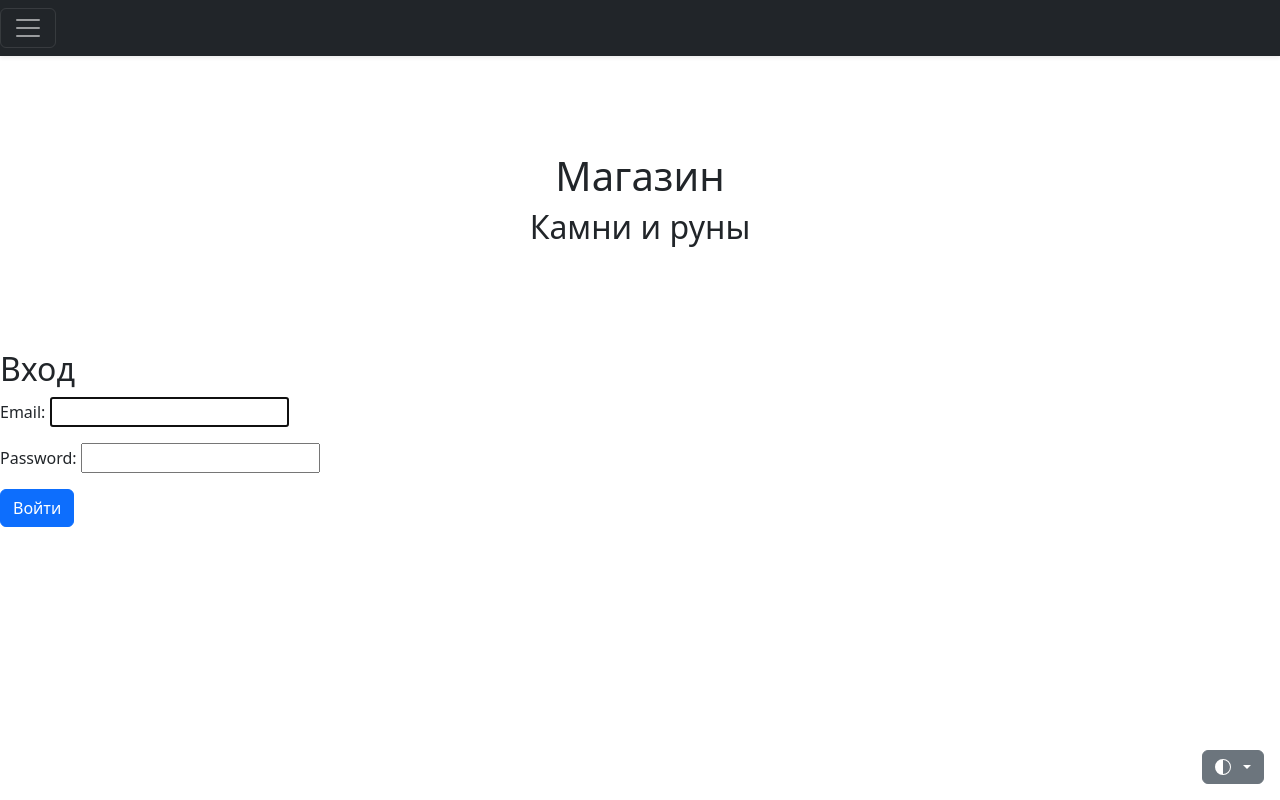
After one commit to botnbot/django_ishop, a Django app: page /users/login/ in a window 1280 px wide. The commit adds this page. Run offline with Django 5.2, Linux system fonts and the light colour scheme; some libraries are stand-ins or nearby versions.

Commit message:
authenticated & login/logout realized

```diff
--- a/catalog/templates/catalog/contacts.html
+++ b/catalog/templates/catalog/contacts.html
@@ -1,4 +1,4 @@
-{% extends 'catalog/base.html' %}
+{% extends 'base.html' %}
 
 {% block content %}
 
--- a/catalog/templates/catalog/product_details.html
+++ b/catalog/templates/catalog/product_details.html
@@ -1,4 +1,4 @@
-{% extends 'catalog/base.html' %}
+{% extends 'base.html' %}
 {% block content %}
 <div class="container py-5 bg-body-tertiary">
     <h2 class="mb-4">Подробное описание</h2>
--- a/catalog/templates/catalog/product_form.html
+++ b/catalog/templates/catalog/product_form.html
@@ -1,4 +1,4 @@
-{% extends 'catalog/base.html' %}
+{% extends 'base.html' %}
 {% block content %}
 <h2>Форма продукта</h2>
 
--- a/catalog/templates/catalog/product_list.html
+++ b/catalog/templates/catalog/product_list.html
@@ -1,4 +1,4 @@
-{% extends 'catalog/base.html' %}
+{% extends 'base.html' %}
 {% block content %}
 <div class="album py-5 bg-body-tertiary">
     <div class="container">
--- a/config/settings.py
+++ b/config/settings.py
@@ -1,6 +1,7 @@
 import os
 from pathlib import Path
 
+from django.urls import reverse_lazy
 from dotenv import load_dotenv
 
 # Загружаем переменные окружения из файла .env
@@ -32,6 +33,8 @@ INSTALLED_APPS = [
     "catalog",
     "blogera",
 ]
+
+LOGIN_REDIRECT_URL = reverse_lazy('catalog:products_list')
 
 AUTH_USER_MODEL = 'users.CustomUser'
 
--- a/config/urls.py
+++ b/config/urls.py
@@ -23,8 +23,8 @@ from config import settings
 urlpatterns = [
     path("admin/", admin.site.urls),
     path("", include("catalog.urls", namespace="catalog")),
-    path('blogs/', include('blogera.urls')),
-
+    path('blogs/', include('blogera.urls', namespace="blogera")),
+    path('users/', include('users.urls', namespace="users")),
 ]
 if settings.DEBUG:
     urlpatterns += static(settings.MEDIA_URL, document_root=settings.MEDIA_ROOT)
--- a/templates/includes/menu.html
+++ b/templates/includes/menu.html
@@ -2,18 +2,37 @@
     <div class="collapse text-bg-dark" id="navbarHeader">
         <div class="container">
             <div class="row">
-                <div class="col-sm-8 col-md-7 py-4"><h2>Магазин</h2>
-                <a href="{% url 'catalog:product_list' %}" class="text-body-secondary">Камни и руны</a>
+                <div class="col-md-7 py-4"><h2>Магазин</h2>
+                    <a href="{% url 'catalog:product_list' %}" class="text-body-secondary">Камни и руны</a>
                 </div>
-                <div class="col-sm-4 offset-md-1 py-4"><h5>Контакты</h5>
-                        <a href="{% url 'catalog:contacts' %}" class="text-white">Свяжитесь с нами</a>
+                {% if user.is_authenticated %}
+                <div class="col-sm-1 py-4">
+                    <form action="{% url 'users:logout' %}" method="post">
+                        {% csrf_token %}
+                        <button type="submit" class="btn btn-link text-white p-0">Выход</button>
+                    </form>
+                </div>
+                {% else %}
+                <div class="col-sm-1 py-4">
+                    <a href="{% url 'users:login' %}" class="text-white">Войти</a>
+                </div>
+                <div class="col-sm-2 py-4">
+                    <form action="{% url 'users:register' %}" method="post">
+                        {% csrf_token %}
+                        <button type="submit" class="btn btn-link text-white p-0">Зарегистрироватся</button>
+                    </form>
+                </div>
+                {% endif %}
+
+                <div class="col-sm-2  py-4"><h5>Контакты</h5>
+                    <a href="{% url 'catalog:contacts' %}" class="text-white">Свяжитесь с нами</a>
                 </div>
             </div>
         </div>
     </div>
     <div class="navbar navbar-dark bg-dark shadow-sm">
-            <button class="navbar-toggler" type="button" data-bs-toggle="collapse" data-bs-target="#navbarHeader"
-                    aria-controls="navbarHeader" aria-expanded="false" aria-label="Toggle navigation"><span
-                    class="navbar-toggler-icon"></span></button>
+        <button class="navbar-toggler" type="button" data-bs-toggle="collapse" data-bs-target="#navbarHeader"
+                aria-controls="navbarHeader" aria-expanded="false" aria-label="Toggle navigation"><span
+                class="navbar-toggler-icon"></span></button>
     </div>
 </header>
--- /dev/null
+++ b/users/templates/users/login.html
@@ -0,0 +1,12 @@
+{% extends "base.html" %}
+
+{% block title %}Вход{% endblock %}
+
+{% block content %}
+  <h2>Вход</h2>
+  <form method="post">
+    {% csrf_token %}
+    {{ form.as_p }}
+    <button type="submit" class="btn btn-primary">Войти</button>
+  </form>
+{% endblock %}
--- /dev/null
+++ b/users/urls.py
@@ -0,0 +1,12 @@
+from django.urls import path
+from django.contrib.auth.views import LoginView, LogoutView
+
+from .views import RegisterView
+
+app_name = 'users'
+
+urlpatterns = [
+    path('login/', LoginView.as_view(template_name='users/login.html'), name='login'),
+    path('logout/', LogoutView.as_view(next_page='catalog:product_list'), name='logout'),
+    path('register/', RegisterView.as_view(), name='register'),
+]
```
Also changed, not shown: users/forms.py (added, +14 -0 lines), users/templates/users/register.html (added, +12 -0 lines), users/views.py (+8 -1 lines), catalog/migrations/0004_alter_product_options.py (added), templates/base.html (renamed from catalog/templates/catalog/base.html).
